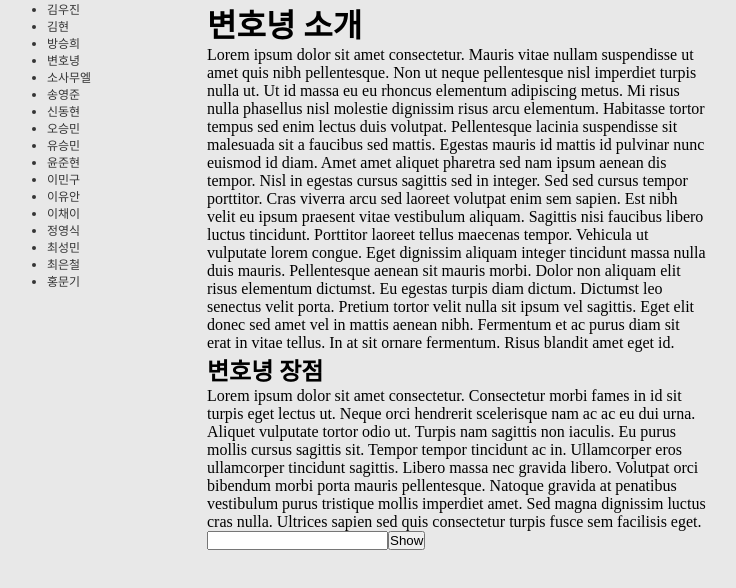
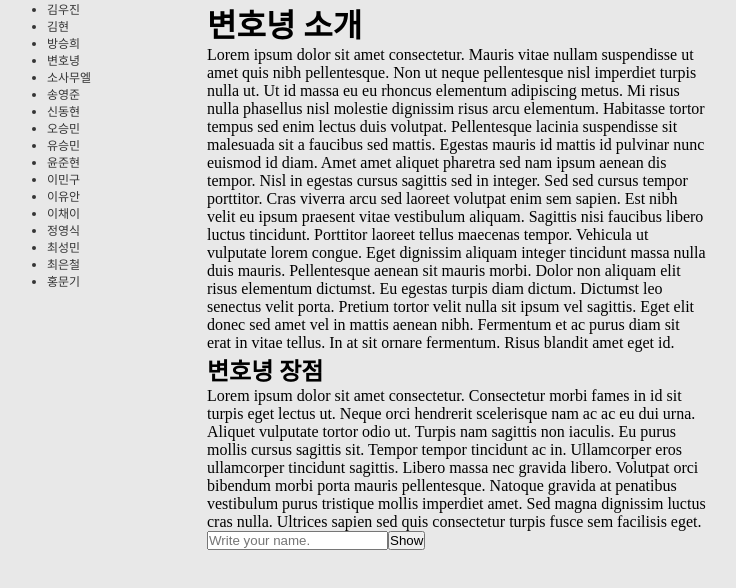
Before and after one commit to dev-honing/Subject-7, a React (Create React App) app in the folder v2.0/: page / in a window 1280 px wide. Shown: the top 588 px of the page, without its empty margins (263-999 px from the left). Built offline with nearby package versions, Linux system fonts and the light colour scheme.

Commit message:
검색 폼을 새로운 컴포넌트로 생성
- Content 컴포넌트의 자식요소로 추가

```diff
--- a/v2.0/src/Component/Container/Content/Content.tsx
+++ b/v2.0/src/Component/Container/Content/Content.tsx
@@ -1,6 +1,7 @@
 // src/Component/Container/Content/Content.tsx
 
 import "./Content.css";
+import SearchForm from './SearchForm/SearchForm';
 
 const Content = () => {
   return (
@@ -43,10 +44,7 @@ const Content = () => {
           sapien sed quis consectetur turpis fusce sem facilisis eget.
         </div>
       </div>
-      <form action="/" method="get">
-        <input type="text" />
-        <button type="submit">Show</button>
-      </form>
+      <SearchForm />
     </div>
   );
 };
--- /dev/null
+++ b/v2.0/src/Component/Container/Content/SearchForm/SearchForm.css
@@ -0,0 +1 @@
+/* src/Component/Container/Content/SearchForm/SearchForm.css */
--- /dev/null
+++ b/v2.0/src/Component/Container/Content/SearchForm/SearchForm.tsx
@@ -0,0 +1,14 @@
+// src/Component/Container/Content/SearchForm/SearchForm.tsx
+
+import "./SearchForm.css";
+
+const SearchForm = () => {
+  return (
+    <form action="/">
+      <input type="text" placeholder="Write your name." />
+      <button type="submit">Show</button>
+    </form>
+  );
+};
+
+export default SearchForm;
```
